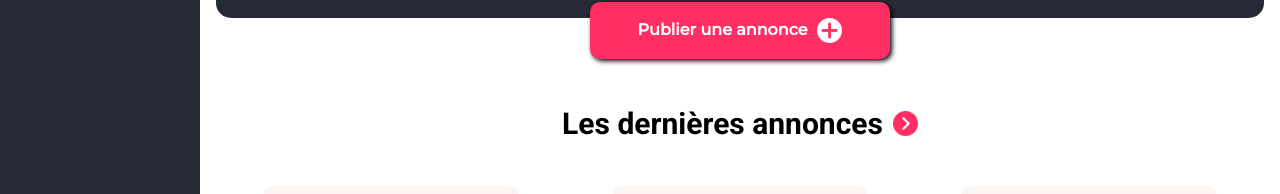
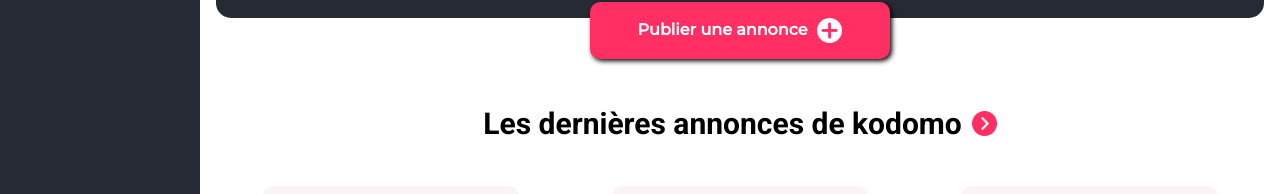
Before and after one commit to Amine03824/manga-sama-front, a React (Vite) app: page /category/kodomo in a window 1280 px wide. Shown: the part 350-544 px from the top of the page. Built offline with nearby package versions, Linux system fonts and the light colour scheme; grey boxes are pictures that could not be loaded.

Commit message:
filtered searchbar en cours

```diff
--- a/src/routes/Category/category.tsx
+++ b/src/routes/Category/category.tsx
@@ -13,7 +13,7 @@
       <div className="category__articles">
         <div className="category__articles-title-area">
           <h2 className="category__articles-title">
-            Les dernières annonces
+            {`Les dernières annonces de ${slug}`}
             <span>
               <img
                 src="/assets/icons/register-icon.png"
```
